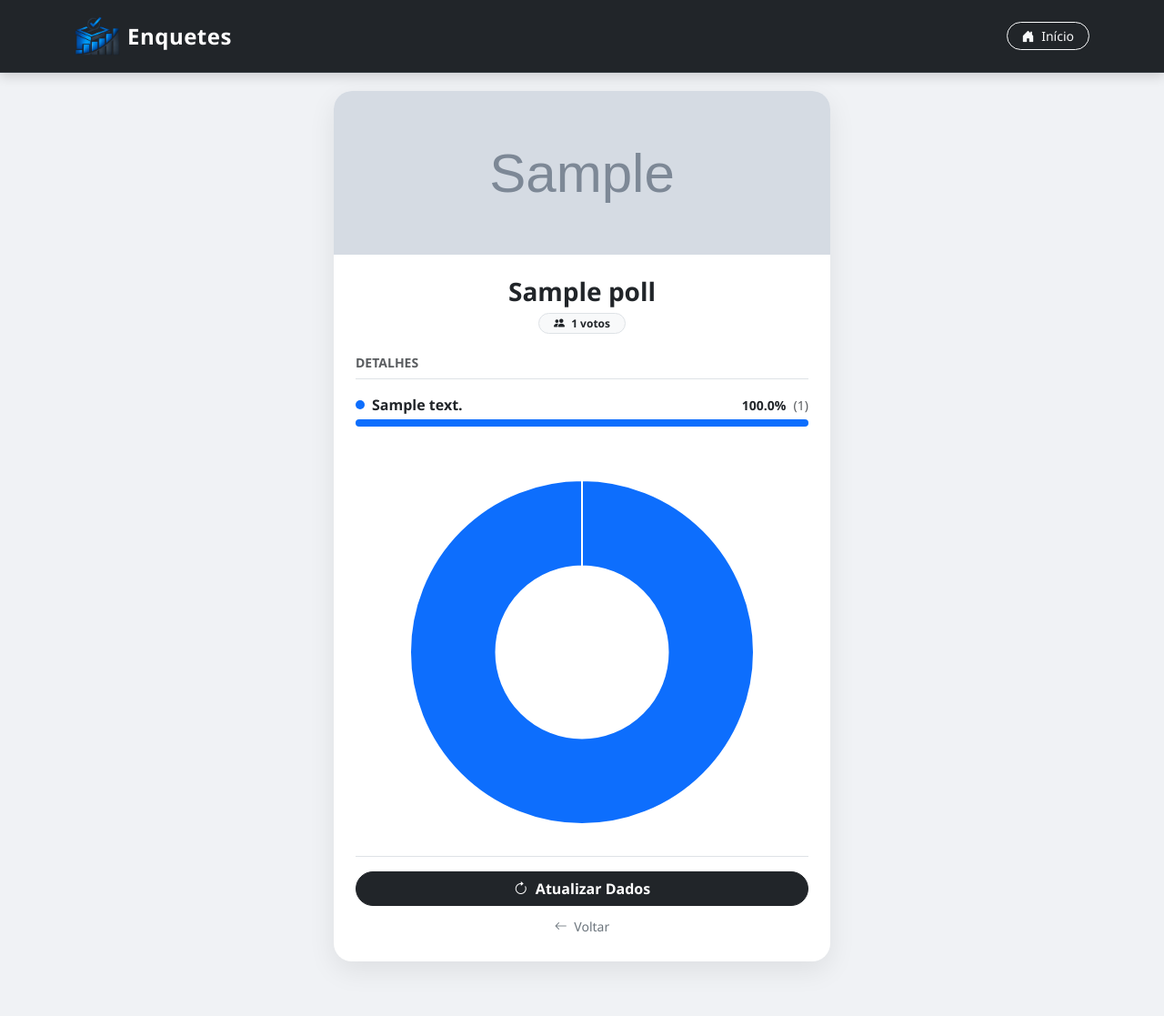
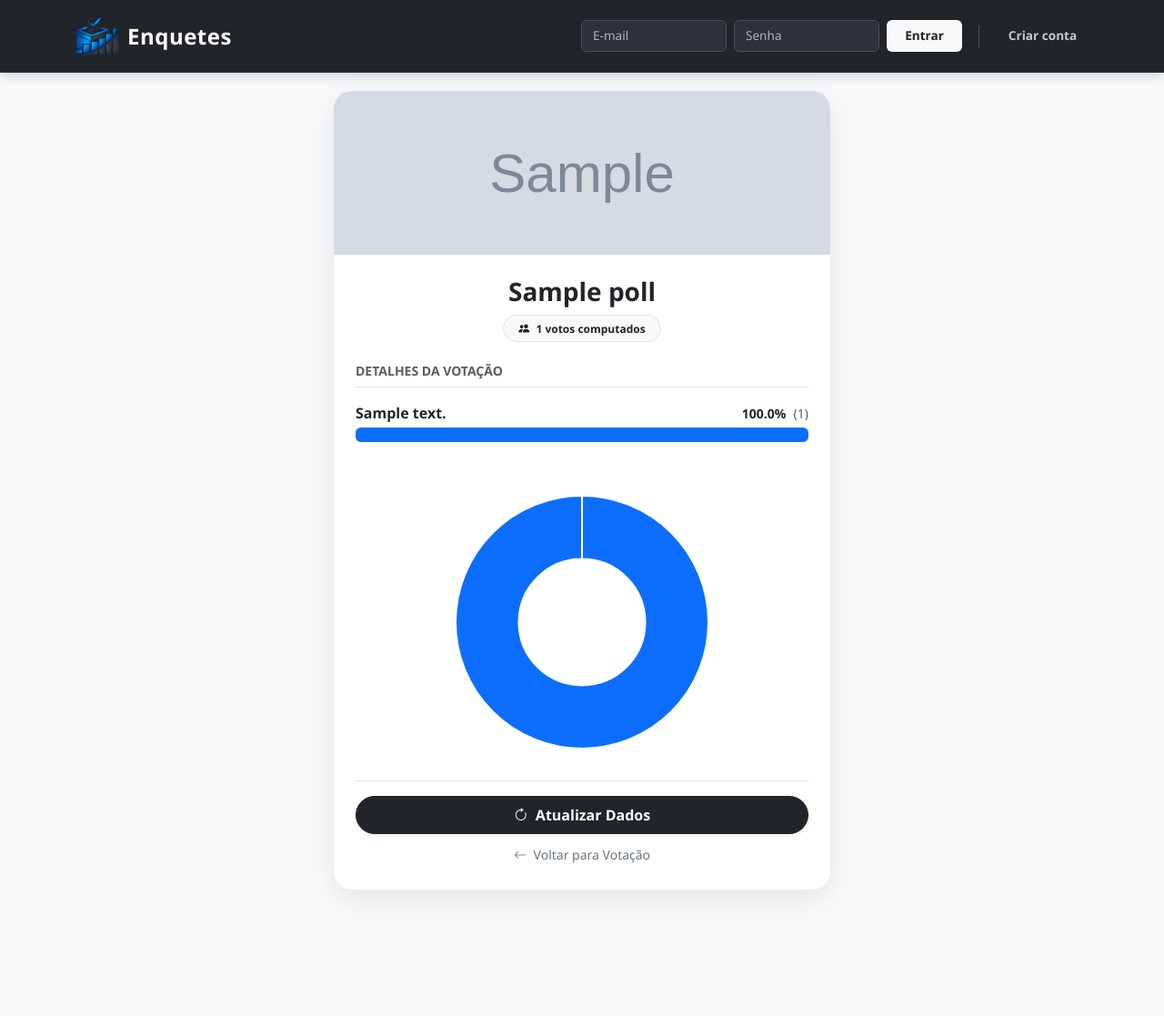
Before and after one commit to AprendendoLinux/enquetes, a FastAPI app: page /polls/#/results in a window 1280 px wide. Shown: the whole page at 91% size. After the commit the page ends 982 px from the top, so only its background shows below. Run offline with FastAPI, Linux system fonts and the light colour scheme; tables that the repository leaves empty hold one stand-in row (values such as "Sample post"); grey boxes marked "Sample" are stand-in pictures; parts of the project's set-up code (start-up, migrations or seed data) failed here and were passed over.

Commit message:
Alterado em 29/01/2026 às 11h:39m

```diff
--- a/app/templates/base.html
+++ b/app/templates/base.html
@@ -46,14 +46,11 @@
     .btn-register-matte:hover { color: #fff; background-color: rgba(255,255,255,0.1); }
     .vr-matte { width: 1px; background-color: #495057; margin: 0 10px; height: 24px; align-self: center; }
 
-    /* --- RESPONSIVIDADE AVANÇADA (CORREÇÃO DOS BOTÕES) --- */
-
-    /* 1. Comportamento Padrão (DESKTOP) */
-    .responsive-btn { width: auto; } /* Botões normais no PC */
-    .responsive-input { width: 160px !important; } /* Inputs pequenos no PC */
+    /* --- RESPONSIVIDADE AVANÇADA --- */
+    .responsive-btn { width: auto; }
+    .responsive-input { width: 160px !important; }
     .mobile-menu-container { display: flex; align-items: center; gap: 0.5rem; }
 
-    /* 2. Comportamento Mobile (Telas menores que 992px) */
     @media (max-width: 991.98px) {
         .navbar-collapse {
             background-color: #2b3035;
@@ -65,18 +62,17 @@
 
         .mobile-menu-container {
             flex-direction: column;
-            align-items: stretch !important; /* Estica tudo */
+            align-items: stretch !important;
             gap: 10px !important;
             width: 100%;
         }
 
-        .responsive-btn { width: 100% !important; text-align: center; } /* Botões 100% no Mobile */
-        .responsive-input { width: 100% !important; } /* Inputs 100% no Mobile */
+        .responsive-btn { width: 100% !important; text-align: center; }
+        .responsive-input { width: 100% !important; }
 
-        .vr-matte { display: none; } /* Esconde separador vertical */
+        .vr-matte { display: none; }
         .btn-register-matte { text-align: center; margin-top: 5px; display: block; width: 100%; }
 
-        /* Ajuste do Dropdown no Mobile */
         .dropdown-menu-dark {
             position: static;
             float: none;
@@ -158,7 +154,8 @@
                 </div>
 
             {% else %}
-                {% if request.url.path == '/' or request.url.path == '/login' or request.url.path == '/auth/token' or request.url.path == '/my_profile/verify_email' %}
+                {# --- LÓGICA CORRIGIDA: MOSTRA FORMULÁRIO EM TODAS AS PÁGINAS EXCETO REGISTER --- #}
+                {% if request.url.path != '/register' %}
                     <form action="/auth/token" method="post" class="d-flex align-items-center gap-2 mobile-menu-container">
                         <input type="email" name="username" class="form-control input-dark-theme responsive-input" placeholder="E-mail" required>
                         <input type="password" name="password" class="form-control input-dark-theme responsive-input" placeholder="Senha" required>
@@ -174,6 +171,7 @@
                 {% endif %}
             {% endif %}
 
+            {# --- BOTÃO EXTRA (EX: VER RESULTADOS) --- #}
             {% block navbar_extra %}{% endblock %}
         </div>
       </div>
--- a/app/templates/results.html
+++ b/app/templates/results.html
@@ -1,98 +1,13 @@
-<!DOCTYPE html>
-<html lang="pt-BR">
-<head>
-  <meta charset="UTF-8">
-  <meta name="viewport" content="width=device-width, initial-scale=1.0">
-  <title>Resultados - {{ poll.title }}</title>
-  <link href="https://cdn.jsdelivr.net/npm/bootstrap@5.3.3/dist/css/bootstrap.min.css" rel="stylesheet">
-  <link rel="stylesheet" href="https://cdn.jsdelivr.net/npm/bootstrap-icons@1.11.3/font/bootstrap-icons.min.css">
+{% extends "base.html" %}
 
-  <script src="https://cdn.jsdelivr.net/npm/chart.js"></script>
+{% block title %}Resultados - {{ poll.title }}{% endblock %}
 
-  <style>
-    /* FORÇAR BARRA DE ROLAGEM */
-    html { overflow-y: scroll; }
-
-    body { background-color: #f0f2f5; font-family: 'Segoe UI', system-ui, -apple-system, sans-serif; }
-
-    .navbar-matte {
-        background-color: #212529;
-        padding: 0.6rem 0;
-        border-bottom: 1px solid #343a40;
-        box-shadow: 0 4px 12px rgba(0,0,0,0.15);
-    }
-
-    .navbar-brand {
-        font-weight: 700;
-        font-size: 1.5rem;
-        color: #fff !important;
-        letter-spacing: 0.5px;
-    }
-
-    .card-results {
-        border: none;
-        border-radius: 20px;
-        overflow: hidden;
-        box-shadow: 0 10px 30px rgba(0,0,0,0.08);
-        background: #fff;
-    }
-
-    .hero-wrapper {
-        height: 180px;
-        position: relative;
-        overflow: hidden;
-    }
-    .hero-img { width: 100%; height: 100%; object-fit: cover; }
-
-    /* Gradientes */
-    .default-bg-0 { background: linear-gradient(135deg, #667eea 0%, #764ba2 100%); }
-    .default-bg-1 { background: linear-gradient(135deg, #ff9a9e 0%, #fecfef 99%, #fecfef 100%); }
-    .default-bg-2 { background: linear-gradient(120deg, #84fab0 0%, #8fd3f4 100%); }
-    .default-bg-3 { background: linear-gradient(120deg, #fccb90 0%, #d57eeb 100%); }
-    .default-bg-4 { background: linear-gradient(135deg, #e0c3fc 0%, #8ec5fc 100%); }
-
-    .default-hero-content {
-        display: flex; align-items: center; justify-content: center;
-        height: 100%; color: white; font-size: 3rem; opacity: 0.3;
-    }
-
-    .progress { height: 8px; border-radius: 4px; background-color: #f1f3f5; }
-    .badge-votes { font-size: 0.75rem; padding: 0.35em 0.6em; }
-
-    /* Aumentei o min-height para garantir espaço */
-    .chart-container {
-        position: relative;
-        min-height: 400px; /* GARANTE O TAMANHO GRANDE */
-        width: 100%;
-        display: flex;
-        justify-content: center;
-    }
-    .legend-indicator { width: 10px; height: 10px; border-radius: 50%; display: inline-block; margin-right: 8px; }
-  </style>
-</head>
-<body>
-
-  <nav class="navbar navbar-expand-lg navbar-matte fixed-top">
-    <div class="container">
-      <a class="navbar-brand d-flex align-items-center" href="/">
-        <img src="/static/logo.png" alt="Logo" width="50" height="50" class="d-inline-block align-text-top me-2">
-        <span>Enquetes</span>
-      </a>
-
-      <div class="ms-auto d-flex align-items-center">
-          <a href="/" class="btn btn-outline-light btn-sm rounded-pill px-3">
-              <i class="bi bi-house-door-fill me-1"></i> Início
-          </a>
-      </div>
-    </div>
-  </nav>
-
-  <div class="container" style="margin-top: 100px; margin-bottom: 60px;">
+{% block content %}
     <div class="row justify-content-center">
 
       <div class="col-lg-6 col-md-9">
 
-        <div class="card card-results">
+        <div class="card poll-card">
 
             <div class="hero-wrapper">
                 {% if poll.image_path %}
@@ -109,14 +24,14 @@
             <div class="card-body p-4">
 
                 <div class="text-center mb-4">
-                    <h3 class="fw-bold text-dark mb-1">{{ poll.title }}</h3>
-                    <span class="badge bg-light text-dark border rounded-pill px-3">
-                        <i class="bi bi-people-fill me-1"></i> {{ total_votes }} votos
+                    <h3 class="fw-bold text-dark mb-2">{{ poll.title }}</h3>
+                    <span class="badge bg-light text-dark border rounded-pill px-3 py-2">
+                        <i class="bi bi-people-fill me-1"></i> {{ total_votes }} votos computados
                     </span>
                 </div>
 
-                <div class="mt-2">
-                    <h6 class="text-muted mb-3 fw-bold text-uppercase small ls-1 border-bottom pb-2">Detalhes</h6>
+                <div class="mt-4">
+                    <h6 class="text-muted mb-3 fw-bold text-uppercase small ls-1 border-bottom pb-2">Detalhes da Votação</h6>
 
                     {% for item in results %}
                       <div class="mb-3">
@@ -139,24 +54,26 @@
                         </div>
                       </div>
                     {% else %}
-                      <p class="text-muted text-center py-3">Nenhum voto registrado ainda.</p>
+                      <div class="text-center py-4 bg-light rounded-3">
+                          <p class="text-muted mb-0">Nenhum voto registrado ainda.</p>
+                      </div>
                     {% endfor %}
                 </div>
 
                 {% if total_votes > 0 %}
                 <div class="mt-5 mb-3 d-flex justify-content-center">
-                    <div class="chart-container" style="height: 400px;">
+                    <div class="chart-container" style="height: 300px; width: 100%;">
                         <canvas id="voteChart"></canvas>
                     </div>
                 </div>
                 {% endif %}
 
                 <div class="d-grid gap-2 mt-4 pt-3 border-top">
-                    <button onclick="window.location.reload();" class="btn btn-dark rounded-pill fw-bold">
+                    <button onclick="window.location.reload();" class="btn btn-dark rounded-pill fw-bold shadow-sm py-2">
                         <i class="bi bi-arrow-clockwise me-2"></i>Atualizar Dados
                     </button>
                     <a href="/polls/{{ poll.public_link }}" class="btn btn-outline-secondary rounded-pill border-0 btn-sm">
-                        <i class="bi bi-arrow-left me-1"></i> Voltar
+                        <i class="bi bi-arrow-left me-1"></i> Voltar para Votação
                     </a>
                 </div>
 
@@ -165,8 +82,36 @@
 
       </div>
     </div>
-  </div>
+{% endblock %}
 
+{% block extra_css %}
+    /* Estilos Visuais Específicos da Página de Votação */
+    .poll-card { border: none; border-radius: 20px; overflow: hidden; box-shadow: 0 10px 30px rgba(0,0,0,0.08); background: #fff; }
+    .hero-wrapper { height: 180px; position: relative; overflow: hidden; }
+    .hero-img { width: 100%; height: 100%; object-fit: cover; }
+
+    /* Gradientes */
+    .default-bg-0 { background: linear-gradient(135deg, #667eea 0%, #764ba2 100%); }
+    .default-bg-1 { background: linear-gradient(135deg, #ff9a9e 0%, #fecfef 99%, #fecfef 100%); }
+    .default-bg-2 { background: linear-gradient(120deg, #84fab0 0%, #8fd3f4 100%); }
+    .default-bg-3 { background: linear-gradient(120deg, #fccb90 0%, #d57eeb 100%); }
+    .default-bg-4 { background: linear-gradient(135deg, #e0c3fc 0%, #8ec5fc 100%); }
+
+    .default-hero-content { display: flex; align-items: center; justify-content: center; height: 100%; color: white; font-size: 3rem; opacity: 0.3; }
+
+    .option-label { display: block; padding: 0.8rem 1rem; border: 2px solid #e9ecef; border-radius: 12px; cursor: pointer; transition: all 0.2s; background: #fff; position: relative; font-weight: 600; color: #495057; }
+    .option-label:hover { border-color: #adb5bd; background-color: #f8f9fa; transform: translateY(-2px); }
+    .btn-check:checked + .option-label { border-color: #212529; background-color: #f8f9fa; color: #000; box-shadow: 0 4px 10px rgba(0,0,0,0.05); }
+    .btn-check:checked + .option-label::after { content: "\F26E"; font-family: "bootstrap-icons"; position: absolute; right: 15px; top: 50%; transform: translateY(-50%); font-size: 1.2rem; color: #198754; }
+
+    .success-animation { margin: 0 auto 15px; width: 60px; height: 60px; border-radius: 50%; background: #d1e7dd; display: flex; align-items: center; justify-content: center; color: #198754; font-size: 30px; animation: popIn 0.5s cubic-bezier(0.175, 0.885, 0.32, 1.275); }
+    @keyframes popIn { 0% { transform: scale(0); opacity: 0; } 100% { transform: scale(1); opacity: 1; } }
+
+    .poll-meta { font-size: 0.85rem; color: #6c757d; }
+{% endblock %}
+
+{% block scripts %}
+  <script src="https://cdn.jsdelivr.net/npm/chart.js"></script>
   <script>
     const chartColors = [
       '#0d6efd', '#198754', '#ffc107', '#6610f2', '#0dcaf0',
@@ -217,5 +162,4 @@
       });
     }
   </script>
-</body>
-</html>
+{% endblock %}
```
Also changed, not shown: app/templates/poll.html (+6 -3 lines).
